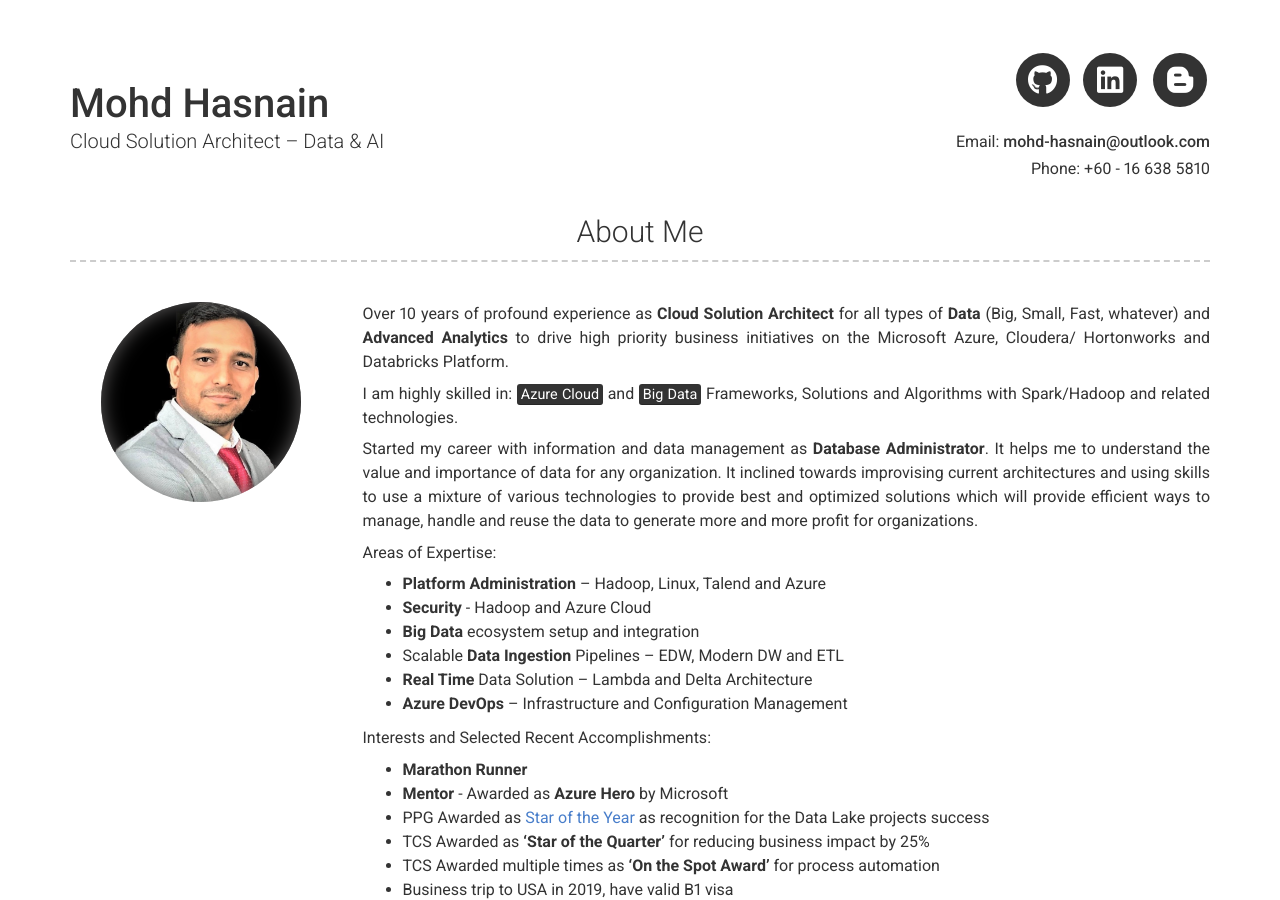
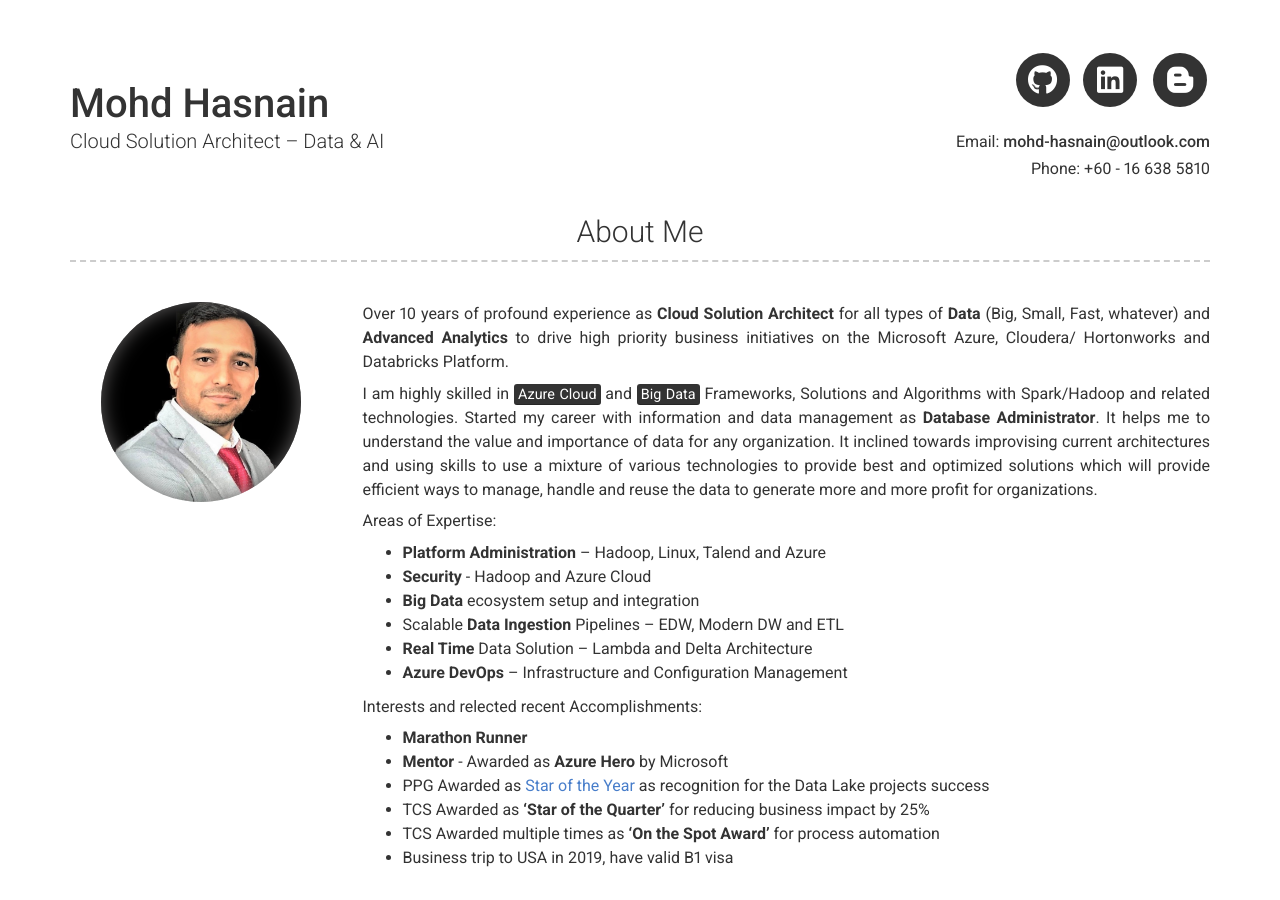
Before and after one commit to mohd-hasnain/mohd-hasnain.github.io, a Jekyll site: the page built from index.md, in a window 1280 px wide and 900 px high. Built offline with Jekyll 4.4.1, drawn with Linux system fonts in a browser that asks for light colours; nearby versions of some CDN libraries.

Commit message:
Update _config.yml

```diff
--- a/_config.yml
+++ b/_config.yml
@@ -36,8 +36,7 @@ about_profile_image: assets/mohd.png
 about_content: | # this will include new lines to allow paragraphs
   Over 10 years of profound experience as **Cloud Solution Architect** for all types of **Data** (Big, Small, Fast, whatever) and **Advanced Analytics** to drive high priority business initiatives on the Microsoft Azure, Cloudera/ Hortonworks and Databricks Platform.
 
-  I am highly skilled in: <mark>Azure Cloud</mark> and <mark>Big Data</mark> Frameworks, Solutions and Algorithms with Spark/Hadoop and related technologies.
-
+  I am highly skilled in <mark>Azure Cloud</mark> and <mark>Big Data</mark> Frameworks, Solutions and Algorithms with Spark/Hadoop and related technologies.
   Started my career with information and data management as **Database Administrator**. It helps me to understand the value and importance of data for any organization.
   It inclined towards improvising current architectures and using skills to use a mixture of various technologies to provide best and
   optimized solutions which will provide efficient ways to manage, handle and reuse the data to generate more and more profit for organizations.
@@ -50,7 +49,7 @@ about_content: | # this will include new lines to allow paragraphs
     - **Real Time** Data Solution – Lambda and Delta Architecture
     - **Azure DevOps** – Infrastructure and Configuration Management
 
-  Interests and Selected Recent Accomplishments:
+  Interests and relected recent Accomplishments:
     - **Marathon Runner**
     - **Mentor** - Awarded as **Azure Hero** by Microsoft
     - PPG Awarded as [Star of the Year](assets/award.jpg) as recognition for the Data Lake projects success
```
